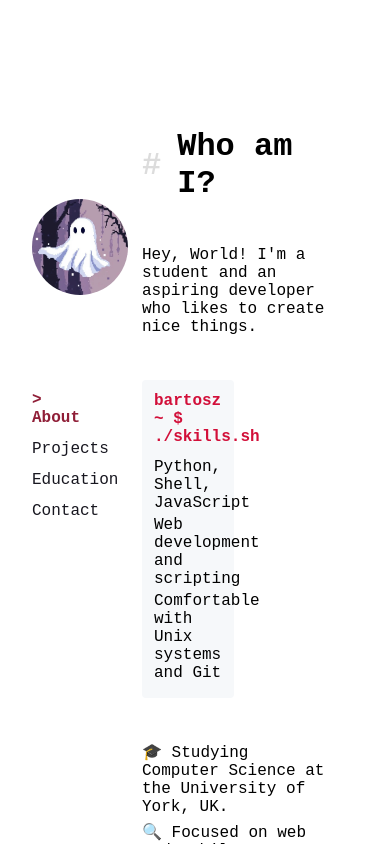
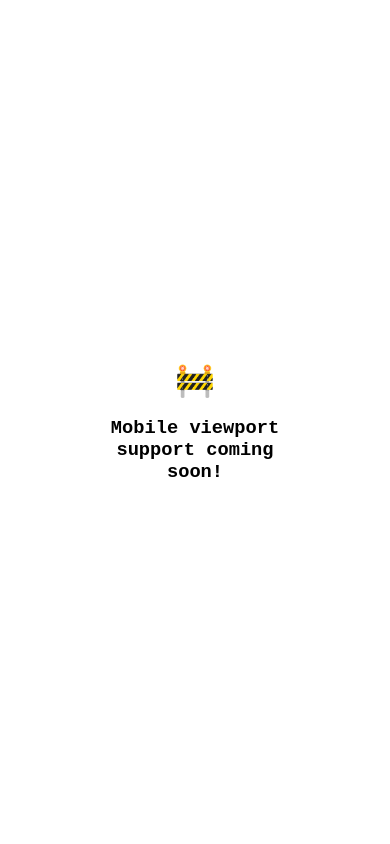
Before and after one commit to nocdn/portfolio, a Svelte app: page / in a window 390 px wide. Built offline with nearby package versions, Linux system fonts and the light colour scheme.

Commit message:
Added a placeholder for mobile site, seeing as its not finished

```diff
--- a/src/App.svelte
+++ b/src/App.svelte
@@ -3,6 +3,8 @@
     import About from "./About.svelte";
     import Projects from "./Projects.svelte";
     import Education from "./Education.svelte";
+
+    import Construction from "./Construction.svelte";
 
     let selectedIndex = 0;
 
@@ -34,6 +36,7 @@
 </script>
 
 <main>
+    {#if window.innerWidth > 884}
         <Sidebar bind:selectedIndex />
         <div class="main-content">
             {#if selectedIndex === 0}
@@ -44,6 +47,9 @@
                 <Education />
             {/if}
         </div>
+    {:else}
+        <Construction />
+    {/if}
 </main>
 
 <style>
--- /dev/null
+++ b/src/Construction.svelte
@@ -0,0 +1,24 @@
+<main>
+    <container>
+        <h1>🚧</h1>
+        <h3>Mobile viewport support coming soon!</h3>
+    </container>
+</main>
+
+<style>
+    main {
+        display: grid;
+        place-items: center;
+        height: 100dvh;
+        width: 100vw;
+    }
+
+    container {
+        display: flex;
+        flex-direction: column;
+        align-items: center;
+        gap: 1rem;
+        width: 50%;
+        text-align: center;
+    }
+</style>
```
Also changed, not shown: 5 other files (tests, documents, lock files or other folders). Lines whose indentation alone changed are shown as unchanged.
